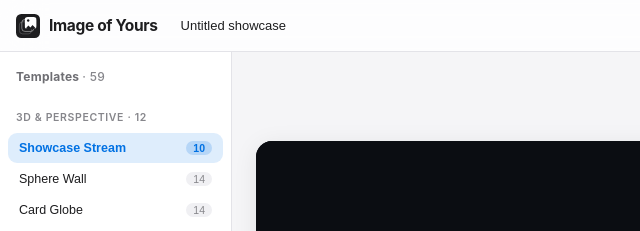
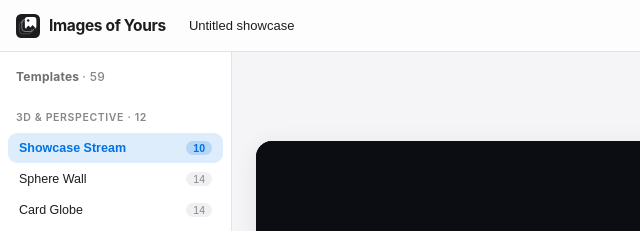
Before and after one commit to chaobro-ai/glide, a website built with Vite: page index.html in a window 1280 px wide. Shown: the top 231 px of the page, 0-640 px from the left. Built offline with nearby package versions, Linux system fonts and the light colour scheme; animation ran at ten frames a second.

Commit message:
Fix brand name: Images of Yours (plural, 16 occurrences)

```diff
--- a/index.html
+++ b/index.html
@@ -3,9 +3,9 @@
 <head>
   <meta charset="UTF-8" />
   <meta name="viewport" content="width=device-width, initial-scale=1.0" />
-  <title>Image of Yours — Turn your images into motion</title>
-  <meta name="description" content="Image of Yours turns your still images into cinematic motion showcases. Pick a template, drop in your work, export in seconds — right in your browser." />
-  <meta property="og:title" content="Image of Yours" />
+  <title>Images of Yours — Turn your images into motion</title>
+  <meta name="description" content="Images of Yours turns your still images into cinematic motion showcases. Pick a template, drop in your work, export in seconds — right in your browser." />
+  <meta property="og:title" content="Images of Yours" />
   <meta property="og:description" content="Your images, set in motion. 59 templates, keyframe control, HD export." />
   <meta property="og:type" content="website" />
   <link rel="icon" type="image/svg+xml" href="/favicon.svg" />
@@ -29,13 +29,13 @@
         </g>
       </svg>
     </div>
-    <h1 class="splash-title">Image of Yours</h1>
+    <h1 class="splash-title">Images of Yours</h1>
     <p class="splash-slogan">Your images, set in motion.</p>
     <p class="splash-hint">Click anywhere to start</p>
   </div>
 
   <header id="topbar">
-    <div class="logo" title="Image of Yours">
+    <div class="logo" title="Images of Yours">
       <svg class="logo-mark" width="24" height="24" viewBox="0 0 64 64" aria-hidden="true">
         <rect width="64" height="64" rx="14" fill="currentColor"/>
         <rect x="9" y="21" width="32" height="32" rx="8.5" fill="none" stroke="var(--panel)" stroke-width="2.5" opacity="0.2"/>
@@ -49,7 +49,7 @@
           <path d="M23 42 L33 30.5 L38.5 36 L44 29.5 L55 40.5 L55 44 L23 44 Z" fill="currentColor"/>
         </g>
       </svg>
-      <span class="logo-text">Image of Yours</span>
+      <span class="logo-text">Images of Yours</span>
     </div>
     <input id="proj-title" class="title-input" value="Untitled showcase" spellcheck="false" />
     <div class="top-actions">
--- a/src/engine.js
+++ b/src/engine.js
@@ -1,4 +1,4 @@
-// Image of Yours engine — dual-stage renderer with transition compositing
+// Images of Yours engine — dual-stage renderer with transition compositing
 // One WebGLRenderer, three scenes: stageA, stageB, compositor (fullscreen quad).
 import * as THREE from 'three';
 
@@ -355,7 +355,7 @@ export function makeDemoTexture(i) {
   ctx.fillText(`Showcase ${String(i + 1).padStart(2, '0')}`, 62, 128);
   ctx.font = '16px system-ui';
   ctx.fillStyle = 'rgba(255,255,255,0.7)';
-  ctx.fillText('image of yours', 62, 158);
+  ctx.fillText('images of yours', 62, 158);
   for (let k = 0; k < 3; k++) {
     ctx.fillStyle = 'rgba(255,255,255,0.08)';
     ctx.beginPath(); ctx.roundRect(40 + k * (w - 80) / 3 + k * 8, 230, (w - 100) / 3, 120, 10); ctx.fill();
--- a/src/exporter.js
+++ b/src/exporter.js
@@ -1,4 +1,4 @@
-// Image of Yours exporter — WebCodecs offline HD render, with MediaRecorder fallback
+// Images of Yours exporter — WebCodecs offline HD render, with MediaRecorder fallback
 import { Muxer as Mp4Muxer, ArrayBufferTarget as Mp4Target } from 'mp4-muxer';
 import { Muxer as WebmMuxer, ArrayBufferTarget as WebmTarget } from 'webm-muxer';
 
--- a/src/main.js
+++ b/src/main.js
@@ -1,4 +1,4 @@
-// Image of Yours — main app (scenes, video media, WebCodecs export, project files)
+// Images of Yours — main app (scenes, video media, WebCodecs export, project files)
 import * as THREE from 'three';
 import { IoyEngine, ASPECTS, TRANSITIONS, makeDemoTexture } from './engine.js';
 import { TEMPLATES, CATEGORIES, templateById } from './templates.js';
@@ -535,7 +535,7 @@ async function saveProject() {
 async function openProjectFile(file) {
   try {
     const project = JSON.parse(await file.text());
-    if (!['ioy', 'glide'].includes(project.app) || !project.version) throw new Error('Not an Image of Yours project');
+    if (!['ioy', 'glide'].includes(project.app) || !project.version) throw new Error('Not an Images of Yours project');
     // reset media
     for (let i = 0; i < state.slots; i++) disposeMedia(i);
     state.media = {};
--- a/src/style.css
+++ b/src/style.css
@@ -1,4 +1,4 @@
-/* Image of Yours — Apple-flavored image motion studio */
+/* Images of Yours — Apple-flavored image motion studio */
 * { margin: 0; padding: 0; box-sizing: border-box; }
 :root {
   --bg: #f5f5f7;
--- a/src/templates.js
+++ b/src/templates.js
@@ -1,4 +1,4 @@
-// Image of Yours template library
+// Images of Yours template library
 // Each template: { id, name, cat, slots, pose(i,n,p) -> {x,y,z,rx,ry,rz,s,o} }
 // p = loop progress [0,1). All templates loop seamlessly.
 // Piece-based templates add: pieces:{cols,rows}, piecePose(i,j,n,p)
--- a/src/timeline.js
+++ b/src/timeline.js
@@ -1,4 +1,4 @@
-// Image of Yours timeline — evaluates multi-scene timeline with overlapping transitions
+// Images of Yours timeline — evaluates multi-scene timeline with overlapping transitions
 import { TRANSITIONS } from './engine.js';
 import { templateById } from './templates.js';
 
```
Also changed, not shown: README.md, public/favicon.svg.
